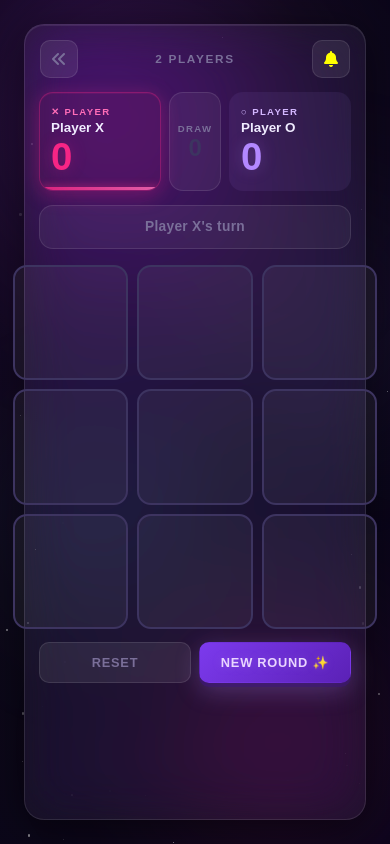
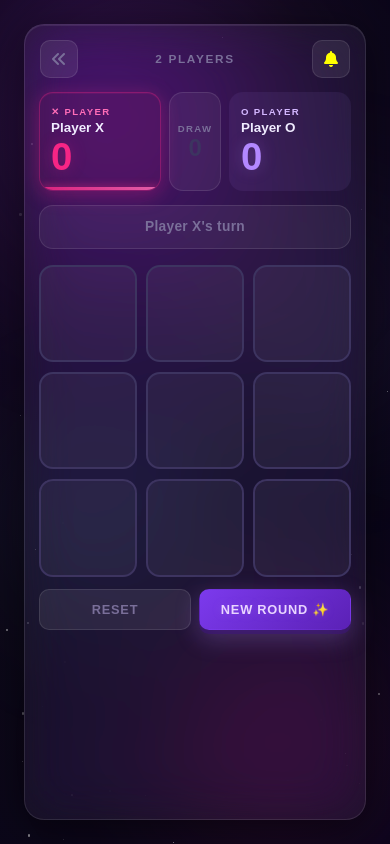
Before and after one commit to monikamittal-1728/Tic-Tac-Toe-, a plain HTML site: page index.html in a window 390 px wide. Both pictures are taken after a click on the button "LET'S PLAY". Drawn offline with Linux system fonts and the light colour scheme.

Commit message:
fix: mobile cell width style issue

```diff
--- a/app.js
+++ b/app.js
@@ -240,6 +240,9 @@ function startGame() {
   gameData.playing = true;
   document.getElementById("setup").classList.add("hidden");
   document.getElementById("game").classList.remove("hidden");
+    // ── Clear inputs ──
+  document.getElementById("npx").value = "";
+  document.getElementById("npo").value = "";
   updateSessionData();
   newRound();
 }
--- a/index.html
+++ b/index.html
@@ -77,7 +77,7 @@
             <span class="sc-num" id="sD">0</span>
           </div>
           <div class="sc osc" id="cO">
-            <span class="sc-tag">○ Player</span>
+            <span class="sc-tag">O Player</span>
             <span class="sc-name" id="dO">Player O</span>
             <span class="sc-num" id="sO">0</span>
           </div>
--- a/style.css
+++ b/style.css
@@ -33,7 +33,8 @@
   --muted: #7a6f99;
   --muted2: #3d3460;
 
-  --cell-size: 7.2rem;
+  --cell-size: min(7rem, calc((100vw - 3rem) / 3 - 0.6rem));
+  /* --cell-size: 7rem; */
   --mark-size: calc(var(--cell-size) * 0.9);
 
   --r: 20px;
@@ -530,18 +531,22 @@ body {
 /* board grid */
 
 .board-wrap {
+  grid-template-columns: repeat(3, 1fr);
+  width: min(100%, 400px); /* respects the card's max-width */
+  padding: 0 14px;
+
   margin-top: 1rem;
-  width: 100%;
   display: grid;
-  grid-template-columns: repeat(3, auto);
   justify-content: center;
   align-content: center;
   gap: 0.6rem;
 }
 
 .cell {
-  width: var(--cell-size);
-  height: var(--cell-size);
+ aspect-ratio: 1 / 1;      /* keeps cells square */
+  width: 100%;               /* fills the grid column */
+  height: auto;              /* driven by aspect-ratio */
+
   background: var(--surface);
   border-radius: var(--r-sm);
   border: 2px solid var(--muted2);
```
